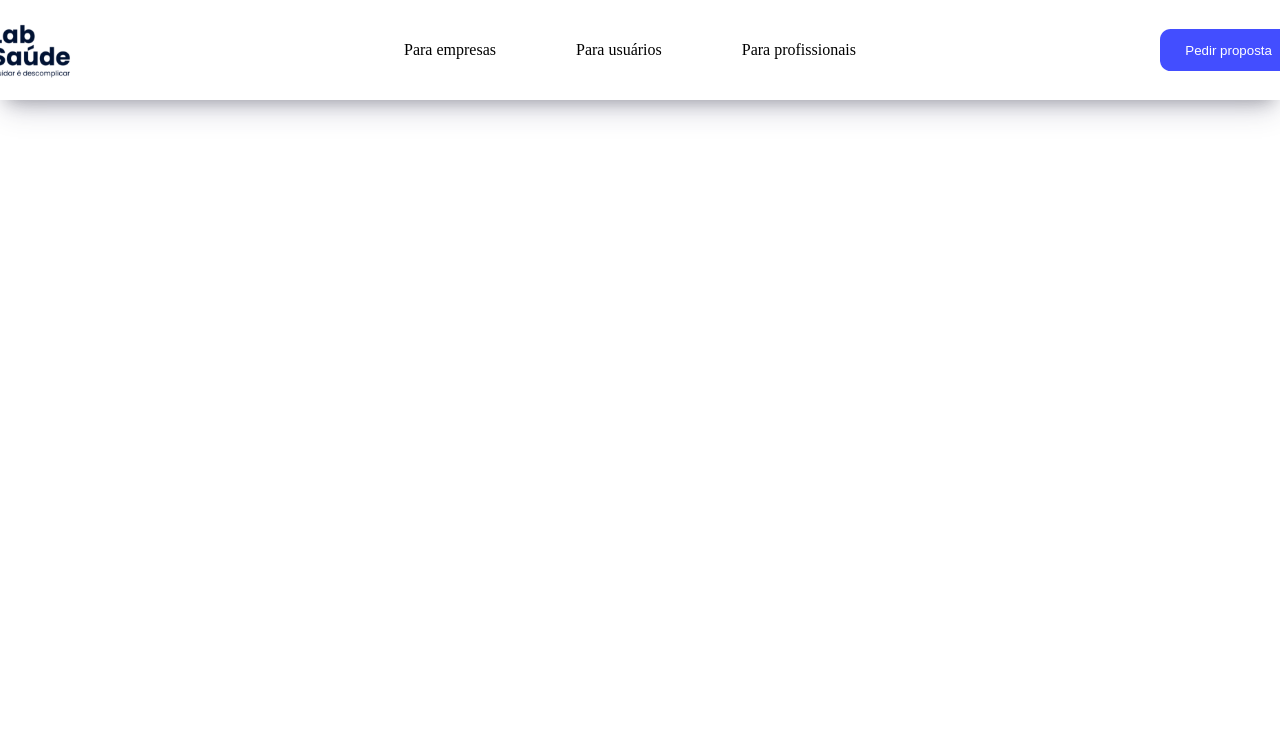
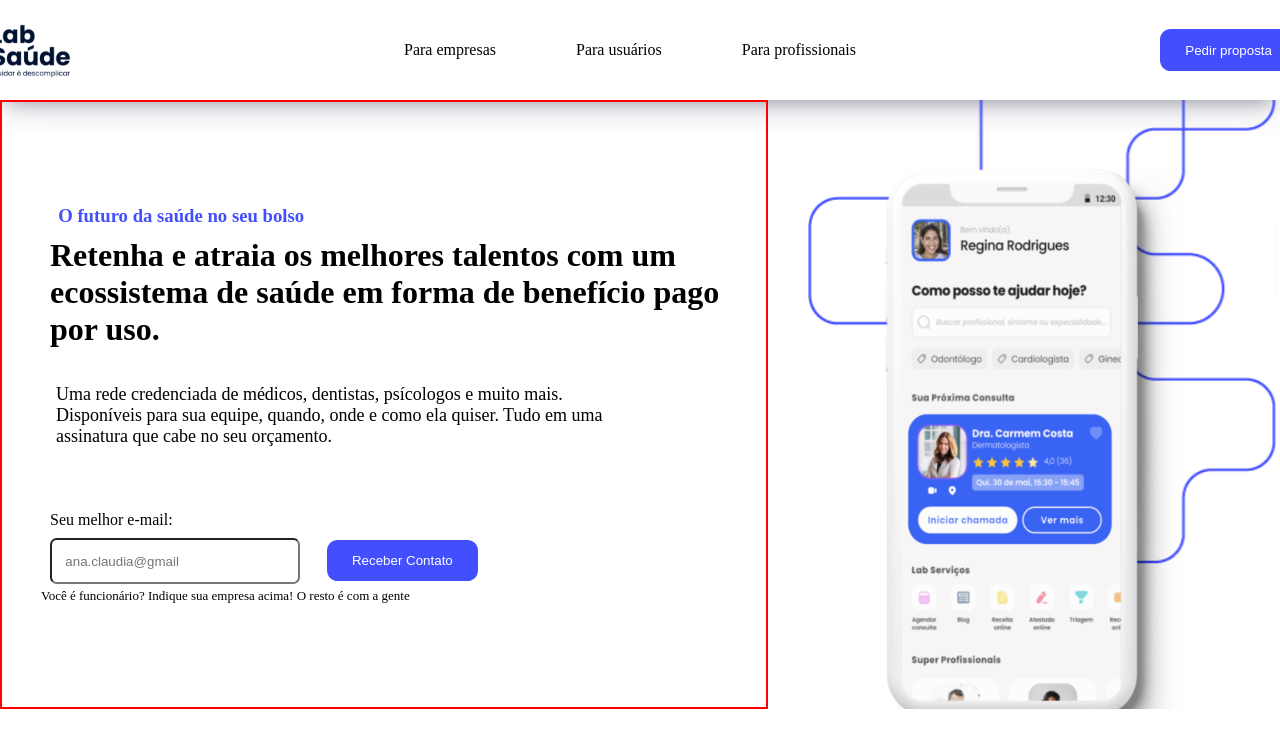
Before and after one commit to MrGhostsnow/labsaude_test, a React (Create React App) app: page / in a window 1280 px wide. Shown: the top 748 px of the page. Built offline with nearby package versions, Linux system fonts and the light colour scheme.

Commit message:
Primeiro card

```diff
--- a/src/App.js
+++ b/src/App.js
@@ -1,10 +1,12 @@
 import './App.css';
 import NavBar from './components/NavBar/NavBar';
+import Empresas from './views/Empresas/Empresas';
 
 function App() {
   return (
     <>
     <NavBar/>
+    <Empresas/>
     </>
   );
 }
--- /dev/null
+++ b/src/components/FormEnvio/FormEnvio.css
@@ -0,0 +1,4 @@
+.formEnvio {
+    display: flex;
+    flex-direction: column;
+}
--- /dev/null
+++ b/src/components/FormEnvio/FormEnvio.jsx
@@ -0,0 +1,18 @@
+import './FormEnvio.css'
+
+function FormEnvio(props) {
+  return (
+    <div>
+        <form className='formEnvio'>
+            <label
+            className={props.classNameLabel}>{props.label}
+            </label>
+            <input type={props.type} placeholder={props.placeholder}
+            className={props.classNameInput}>
+            </input>
+        </form>
+    </div>
+  )
+}
+
+export default FormEnvio
--- /dev/null
+++ b/src/views/Empresas/Empresas.css
@@ -0,0 +1,61 @@
+.containerPaginaTopo{
+    display: flex;
+}
+
+.containerPrimeiroTexto{
+    display: flex;
+    justify-content: center;
+    flex-direction: column;
+    width: 60%;
+
+    border: 2px solid red;
+}
+
+.containerPrimeiroTexto h3{
+    color: rgb(66, 79, 255);
+    margin-bottom: 0.5em;
+    margin-left: 3em;
+}
+
+.containerPrimeiroTexto h1{
+    font-size: xx-large;
+    width: 90%;
+    margin-left: 1.5em;
+}
+
+.containerPrimeiroTexto p{
+    margin-top: 2em;
+    margin-left: 3em;
+    width: 80%;
+    font-size: large;
+    text-align: left;
+}
+
+.containerForm{
+    display: flex;
+    margin-top: 4em;
+    margin-left: 3em;
+    align-items: center;
+}
+
+.labelFormEnvio {
+    margin-bottom: 0.6em;
+}
+
+.inputFormEnvio{
+    width: 250px;
+    padding: 1em;
+    justify-content: baseline;
+    border-radius: 0.5em;
+}
+
+.btnFormEnvio{
+    margin-left: 2em;
+    margin-top: 2em;
+}
+
+.spanContainerPrimeiroTexto{
+    margin-top: 0.3em;
+    margin-left: 3em;
+    font-size: small;
+}
--- /dev/null
+++ b/src/views/Empresas/Empresas.jsx
@@ -0,0 +1,30 @@
+import Button from '../../components/Button/Button'
+import FormEnvio from '../../components/FormEnvio/FormEnvio'
+import './Empresas.css'
+
+function Empresas() {
+  return (
+    <div>
+        <div className='containerPaginaTopo'>
+            <section className='containerPrimeiroTexto'>
+                <h3>O futuro da saúde no seu bolso</h3>
+                <h1>Retenha e atraia os melhores talentos com um ecossistema de saúde em forma de benefício pago por uso.</h1>
+                <p>Uma rede credenciada de médicos, dentistas, psícologos e muito mais.<br></br>Disponíveis para sua equipe, quando, onde e como ela quiser. Tudo em uma assinatura que cabe no seu orçamento.</p>
+                <div className='containerForm'>
+                    <FormEnvio
+                    classNameLabel='labelFormEnvio'
+                    classNameInput='inputFormEnvio'
+                    label='Seu melhor e-mail:'
+                    type='email'
+                    placeholder='ana.claudia@gmail'/>
+                    <Button className='btn btnFormEnvio'>Receber Contato</Button>
+                </div>
+                <span className='spanContainerPrimeiroTexto'>Você é funcionário? Indique sua empresa acima! O resto é com a gente</span>
+            </section>
+            <img src="./assets/images/banner-left-image.svg" alt="" />
+        </div>
+    </div>
+  )
+}
+
+export default Empresas
```
Also changed, not shown: public/assets/images/banner-left-image.svg (added).
